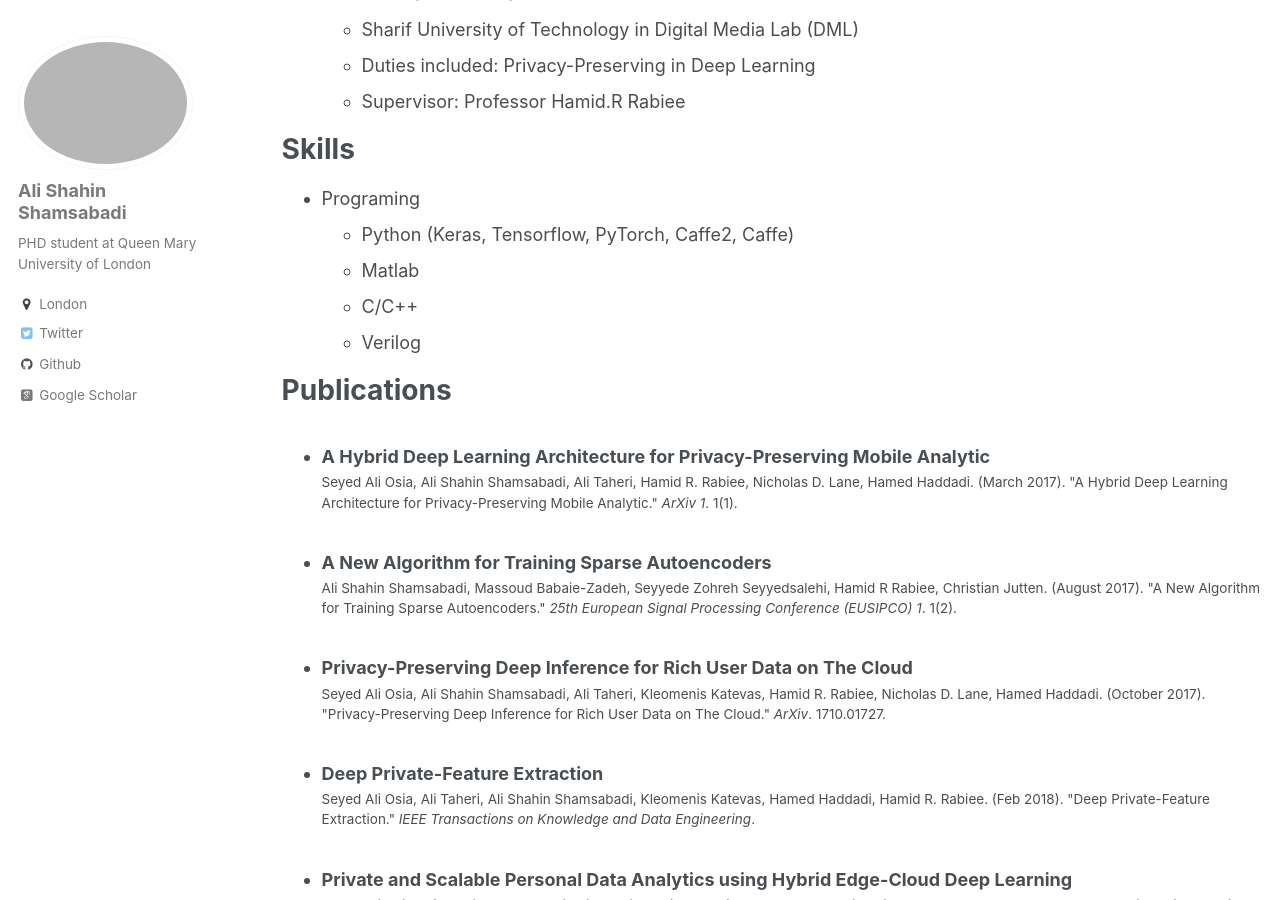
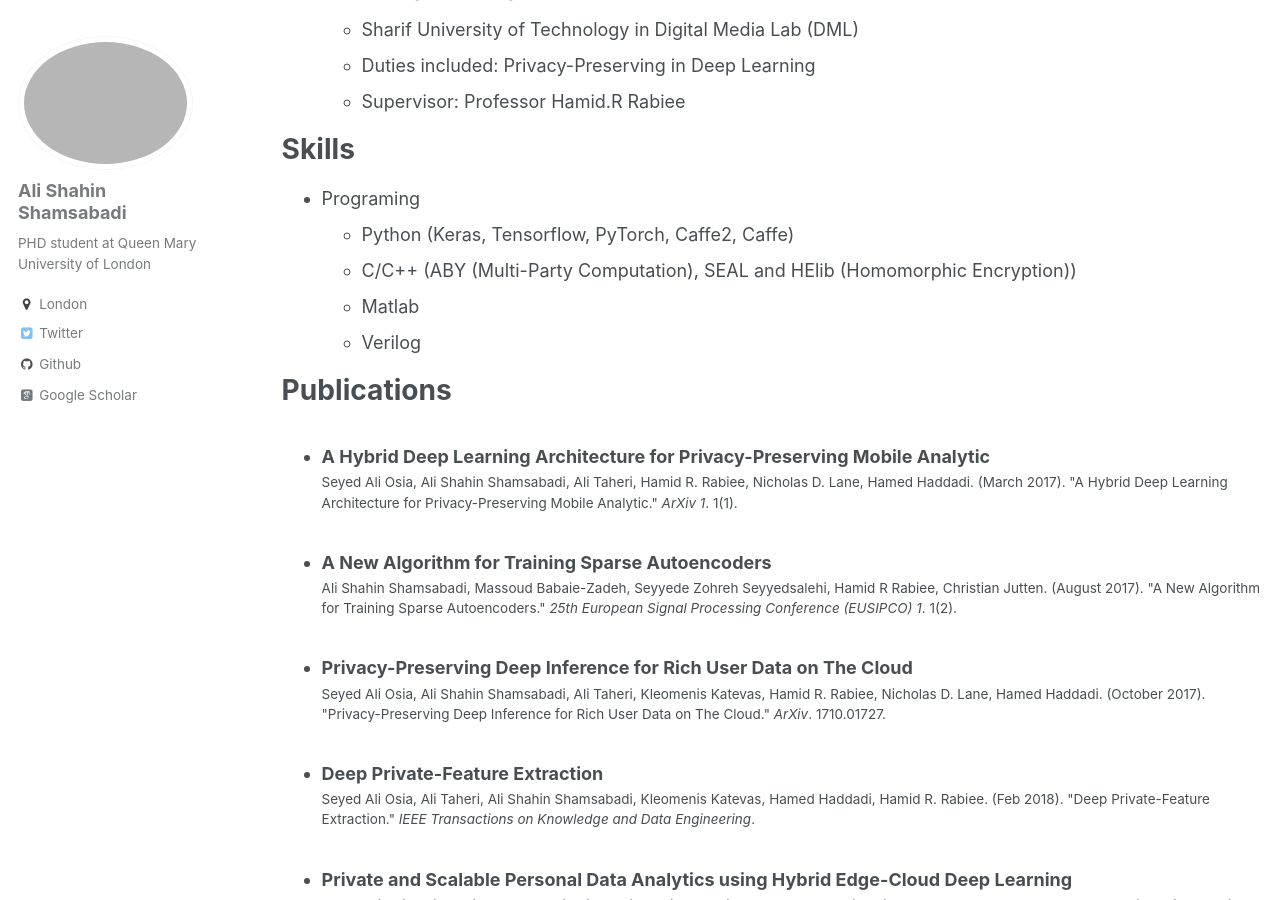
Before and after one commit to AliShahin/AliShahin.github.io, a Jekyll site: the page built from _pages/cv.md, in a window 1280 px wide and 900 px high, scrolled down 653 px. Built offline with Jekyll 4.4.1, drawn with Linux system fonts in a browser that asks for light colours; some web fonts are replaced.

Commit message:
Update cv.md

```diff
--- a/_pages/cv.md
+++ b/_pages/cv.md
@@ -34,8 +34,8 @@ Skills
 ======
 * Programing
   * Python (Keras, Tensorflow, PyTorch, Caffe2, Caffe)
+  * C/C++ (ABY (Multi-Party Computation), SEAL and HElib (Homomorphic Encryption))
   * Matlab
-  * C/C++
   * Verilog
 
 Publications
```
